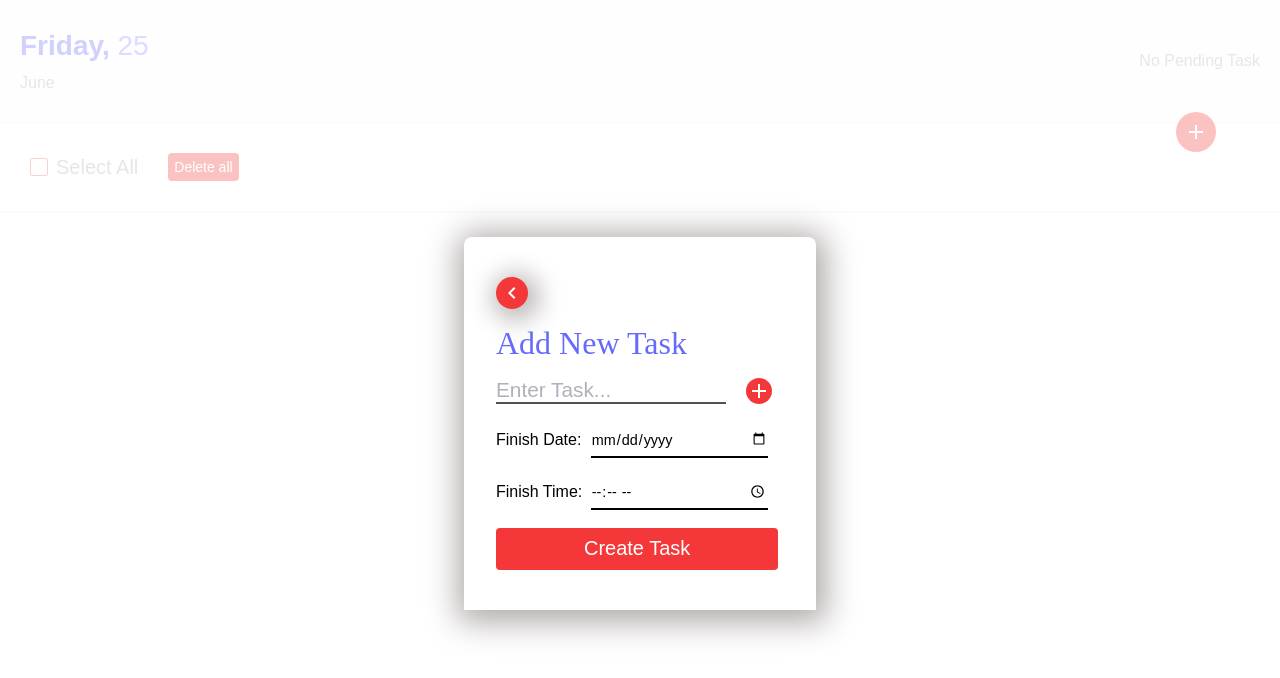
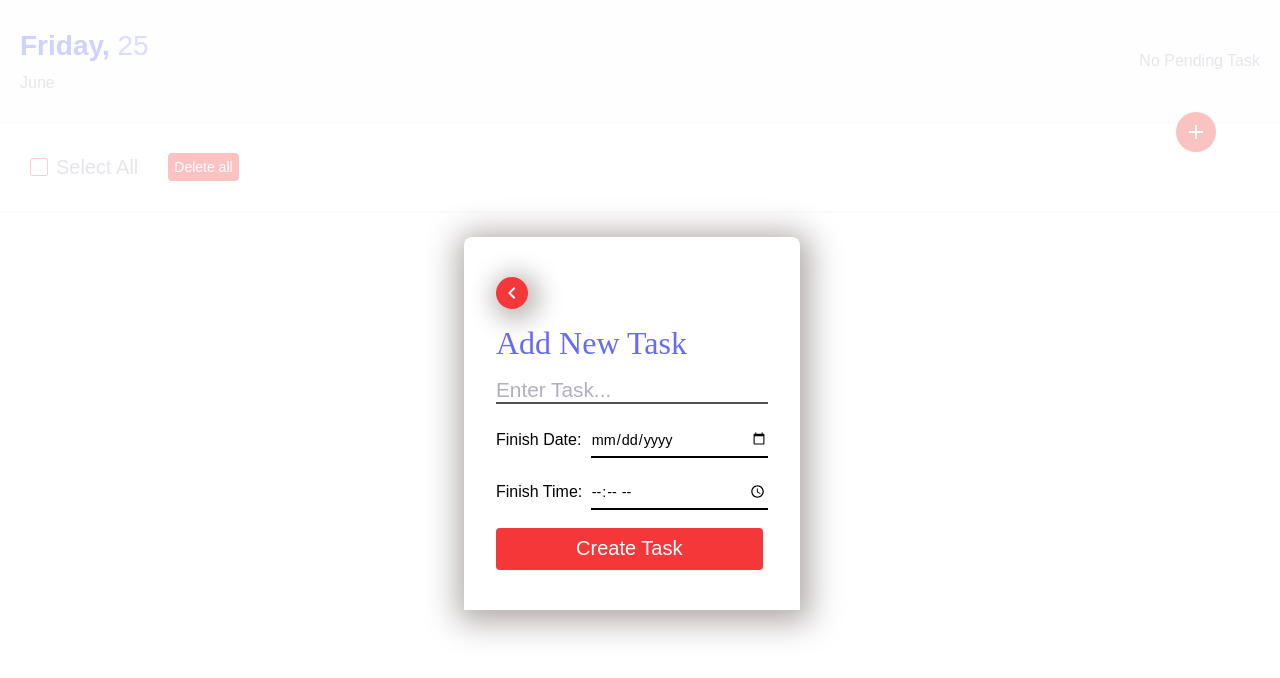
Before and after one commit to pronayguha13/Javascript-TODO, a plain HTML site: page index.html in a window 1280 px wide. Both pictures are taken after a click on the button 1196 px from the left and 132 px from the top of the page. Drawn offline with Linux system fonts and the light colour scheme; a web font is replaced by a local one.

Commit message:
enter key press task add,remove small btn,close modal on task add

```diff
--- a/css/index.css
+++ b/css/index.css
@@ -262,15 +262,14 @@ input[type="checkbox"] + span {
 }
 
 #taskInputSection {
-  width: 18rem;
+  width: 17rem;
   display: flex;
   justify-content: flex-start;
   padding-bottom: 20px;
 }
 
 #taskInput {
-  width: 80%;
-  margin-right: 20px;
+  width: 100%;
   outline: none;
   border: none;
   border-bottom: 2px solid #000000ad;
@@ -281,38 +280,6 @@ input[type="checkbox"] + span {
 #taskInput::placeholder {
   font-size: 1em;
   color: #b0b0be;
-}
-
-#addBtn {
-  width: 26px;
-  height: 26px;
-  border-radius: 100%;
-  background-color: var(--btn-bgColor);
-  outline: none;
-  border: none;
-  display: flex;
-  align-items: center;
-  justify-content: center;
-}
-
-#addBtn img {
-  transform: rotate(360deg);
-}
-
-@keyframes reverseRotation {
-  0% {
-    transform: rotate(360deg);
-  }
-  50% {
-    transform: rotate(180deg);
-  }
-  100% {
-    transform: rotate(0deg);
-  }
-}
-
-#addBtn:hover img {
-  animation: reverseRotation 0.5s linear;
 }
 
 #taskInfo {
--- a/index.html
+++ b/index.html
@@ -36,14 +36,6 @@
           placeholder="Enter Task..."
           autofocus
         />
-        <!--button for adding task with only description-->
-        <button id="addBtn">
-          <img
-            src="/image/add_white_24dp.svg"
-            alt="add task"
-            id="addTaskDesc"
-          />
-        </button>
       </div>
       <div id="taskInfo">
         <label for="taskFinishDate">Finish Date:</label>
--- a/script/index.js
+++ b/script/index.js
@@ -260,8 +260,17 @@ function clearInputHandler(taskDesc, dateInput, timeInput) {
   timeInput.value = "";
 }
 
+let taskDescInput = document.getElementById("taskInput");
+
+taskDescInput.addEventListener("keydown", taskDescInputHandler);
+function taskDescInputHandler(e) {
+  let { keyCode } = e;
+  if (keyCode === 13) {
+    createTaskHandler(e);
+  }
+}
+
 function createTaskHandler(e) {
-  let { id } = e.target;
   let taskDescInput = document.getElementById("taskInput");
   let finishDate = document.getElementById("finishDate");
   let finishTime = document.getElementById("finishTime");
@@ -288,6 +297,7 @@ function createTaskHandler(e) {
   clearInputHandler(taskDescInput, finishDate, finishTime);
   fetchTaskData();
   globalControlHandler();
+  closeInputModalHandler();
 }
 let taskCreateBtn = document.getElementById("addBtn");
 let createTaskBtn = document.getElementById("createTaskBtn");
```
